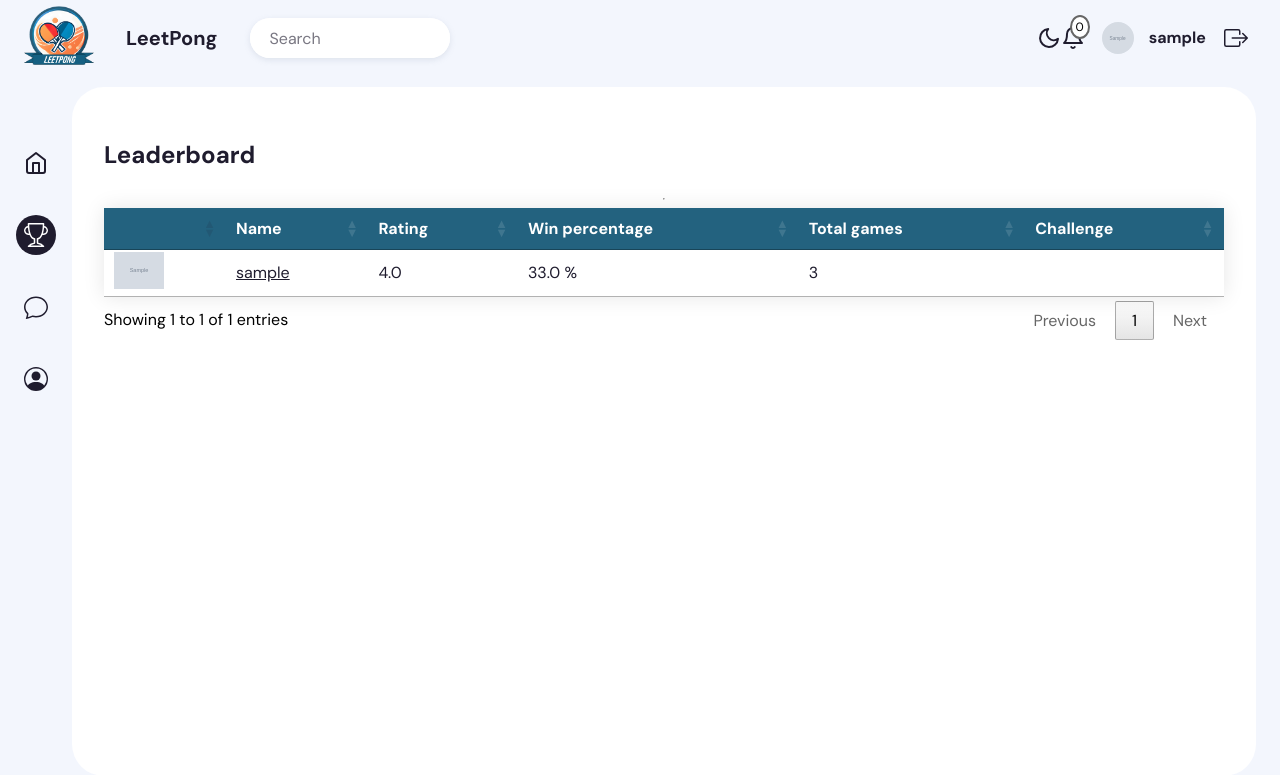
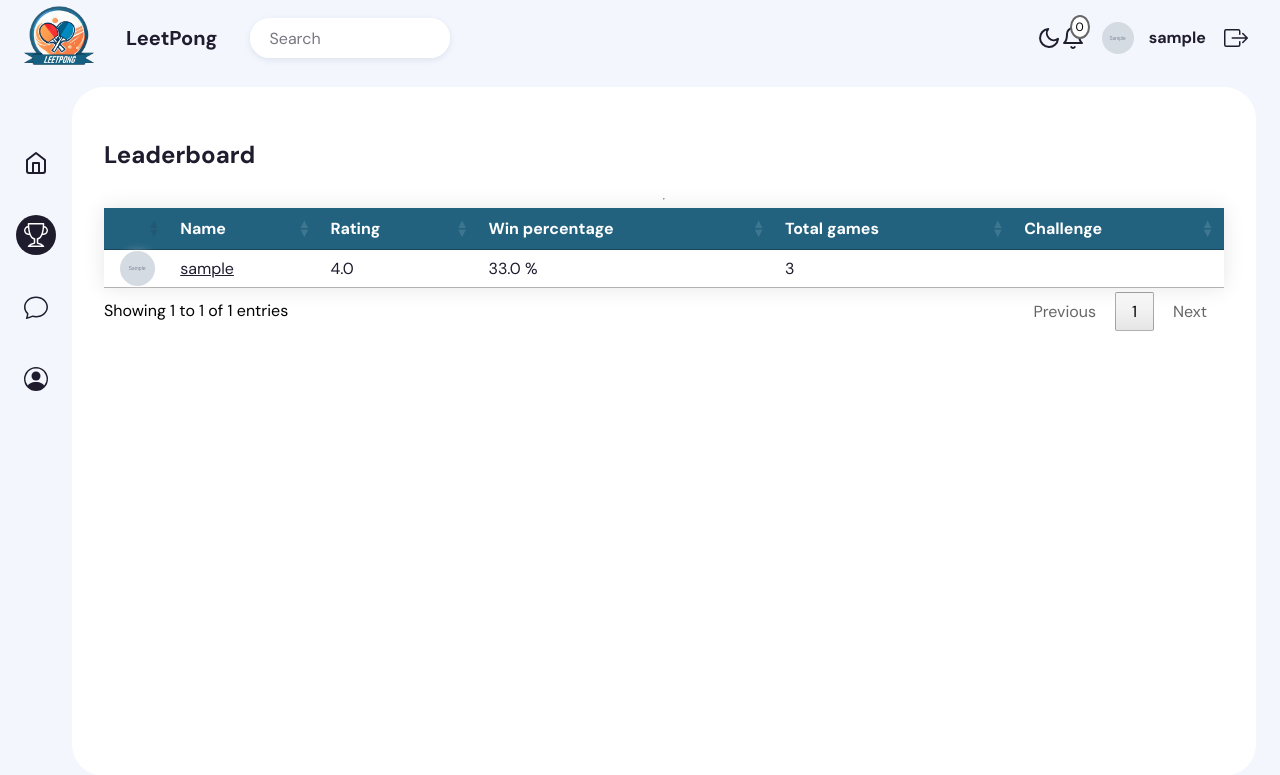
Before and after one commit to bramvanwersch/pingpong_bracket, a Django app: page /leaderboard/ in a window 1280 px wide. Shown: the top 775 px of the page. Run offline with Django 4.2, Linux system fonts and the light colour scheme; a user stored in the database is signed in; tables that the repository leaves empty hold one stand-in row (values such as "Sample post"); grey boxes marked "Sample" are stand-in pictures; some libraries are stand-ins or nearby versions.

Commit message:
slightly cleaner images

```diff
--- a/leaderboard/templates/leaderboard.html
+++ b/leaderboard/templates/leaderboard.html
@@ -1,8 +1,37 @@
 {% extends 'app.html' %}
 {% load static %}
 
-{% block css %}
-    <link rel="stylesheet" href="{% static "css/profile_picture.css" %}">
+{% block styles %}
+    <style>
+        .profile-pic {
+            color: transparent;
+            transition: all 0.3s ease;
+            display: flex;
+            justify-content: center;
+            align-items: center;
+            position: relative;
+        }
+
+        .profile-pic input {
+            display: none;
+        }
+
+        .profile-pic img {
+            position: absolute;
+            object-fit: cover;
+            width: 35px;
+            height: 35px;
+            box-shadow: 0 0 10px 0 rgba(255, 255, 255, 0.35);
+            border-radius: 50px;
+            z-index: 0;
+        }
+
+        .profile-pic .-label {
+            cursor: pointer;
+            height: 35px;
+            width: 35px;
+        }
+    </style>
 {% endblock %}
 {% block app %}
     <h2 style="color: var(--main-color)">
@@ -34,7 +63,9 @@
         {% for player in players %}
             <tr>
                 <td style="padding-bottom: 2px; padding-top: 2px">
-                    <img src="{{ player.image_url }}" id="output" width="50"/>
+                    <div class="profile-pic">
+                        <img src="{{ player.image_url }}" id="output"/>
+                    </div>
                 </td>
                 <td>
                     <a style="color: var(--main-color)" href="/leaderboard/{{ player.name }}/">{{ player.name }}</a>
```
